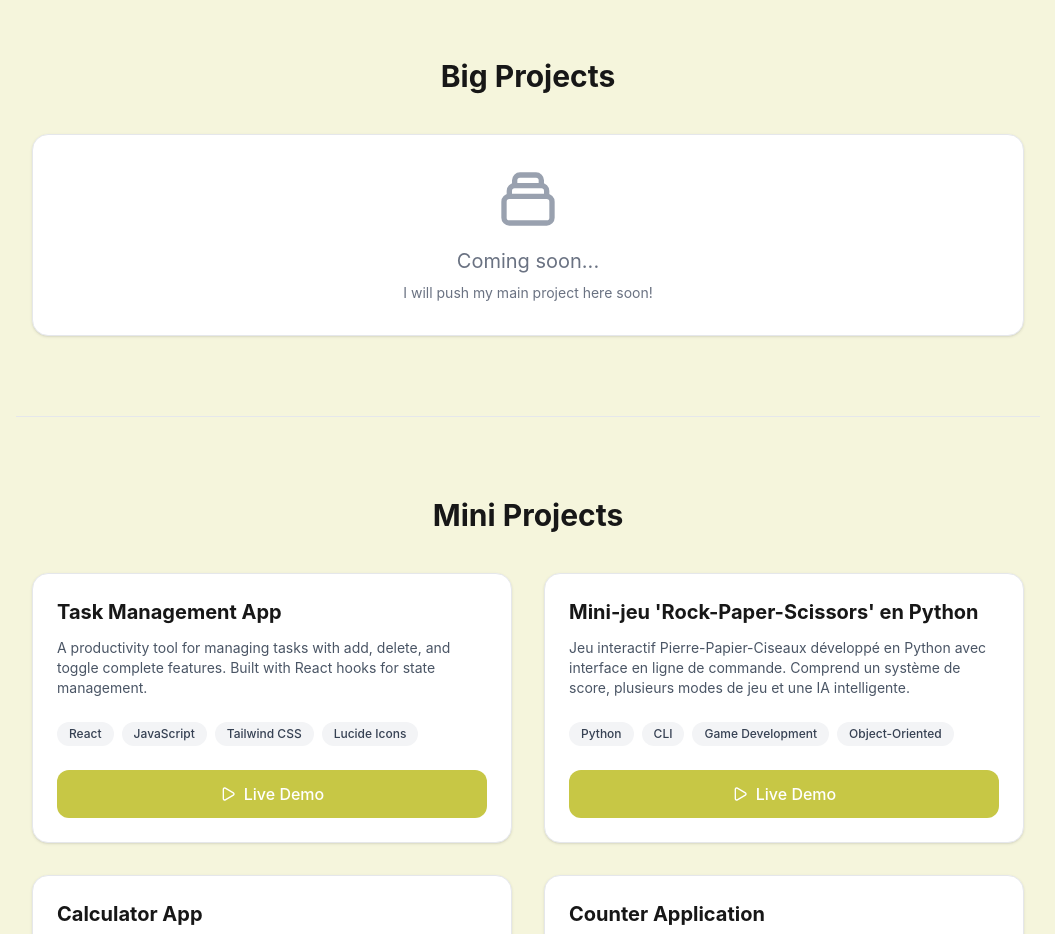
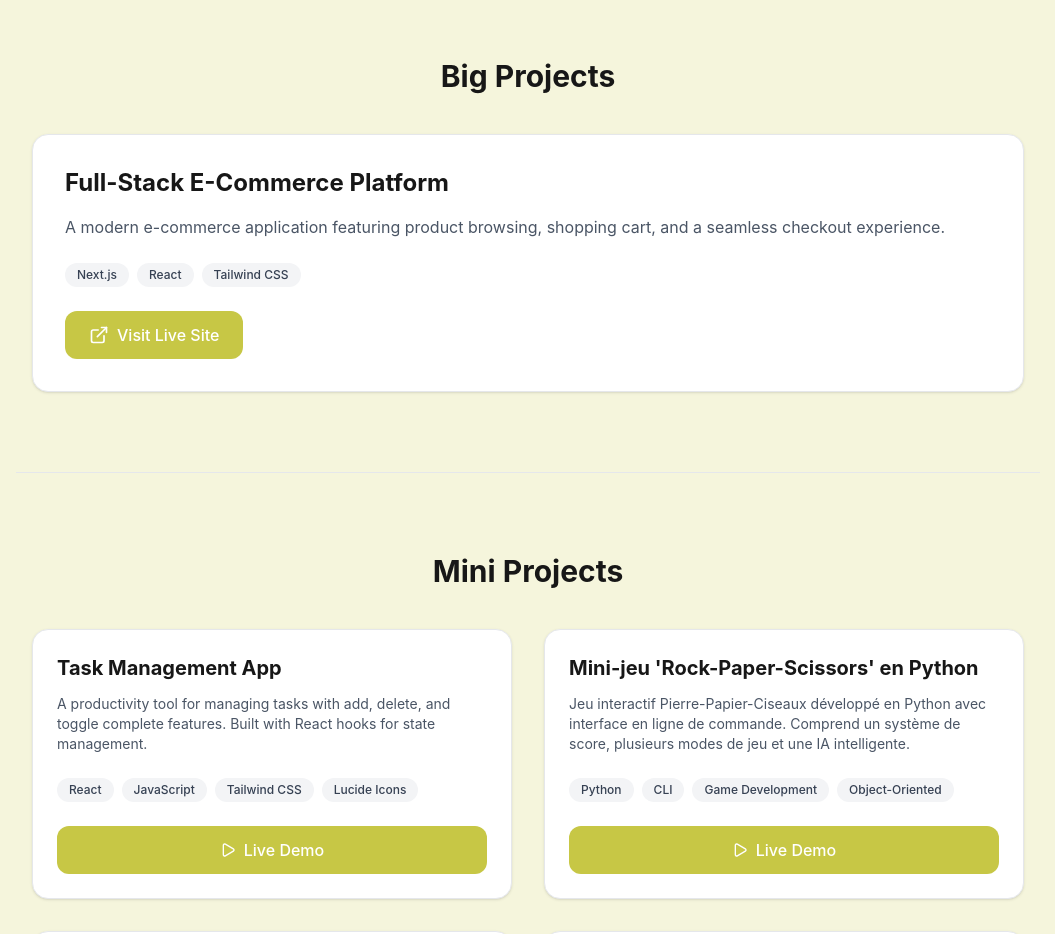
Before and after one commit to Med-amine-moumen/my-portfolio, a React (Vite) app: page / in a window 1280 px wide. Shown: the part 1020-1954 px from the top of the page, without its empty margins (112-1167 px from the left). Built offline with nearby package versions, Linux system fonts and the light colour scheme.

Commit message:
Update Big Projects with E-commerce platform

```diff
--- a/src/App.tsx
+++ b/src/App.tsx
@@ -180,10 +180,27 @@ function App() {
         {/* Big Projects */}
         <section id="big-projects" className="py-20 px-4 max-w-5xl mx-auto border-t border-gray-200 dark:border-gray-800 flex flex-col items-center">
           <h2 className="text-3xl font-bold mb-10">Big Projects</h2>
-          <div className="w-full bg-white dark:bg-gray-800 rounded-2xl shadow-sm border border-gray-200 dark:border-gray-700 p-8 text-center text-gray-500 dark:text-gray-400">
-            <svg className="w-16 h-16 mx-auto mb-4 text-gray-400" fill="none" stroke="currentColor" viewBox="0 0 24 24" xmlns="http://www.w3.org/2000/svg"><path strokeLinecap="round" strokeLinejoin="round" strokeWidth={2} d="M19 11H5m14 0a2 2 0 012 2v6a2 2 0 01-2 2H5a2 2 0 01-2-2v-6a2 2 0 012-2m14 0V9a2 2 0 00-2-2M5 11V9a2 2 0 012-2m0 0V5a2 2 0 012-2h6a2 2 0 012 2v2M7 7h10" /></svg>
-            <p className="text-xl">Coming soon...</p>
-            <p className="mt-2 text-sm">I will push my main project here soon!</p>
+          <div className="w-full bg-white dark:bg-gray-800 rounded-2xl shadow-sm border border-gray-200 dark:border-gray-700 p-8 flex flex-col lg:flex-row items-center gap-8 hover:shadow-md transition">
+            <div className="flex-1">
+              <h3 className="font-bold text-2xl mb-4 dark:text-white">Full-Stack E-Commerce Platform</h3>
+              <p className="text-gray-600 dark:text-gray-300 mb-6">
+                A modern e-commerce application featuring product browsing, shopping cart, and a seamless checkout experience.
+              </p>
+              <div className="flex flex-wrap gap-2 mb-6">
+                <span className="px-3 py-1 bg-gray-100 dark:bg-gray-700 text-xs font-medium rounded-full text-gray-700 dark:text-gray-300">Next.js</span>
+                <span className="px-3 py-1 bg-gray-100 dark:bg-gray-700 text-xs font-medium rounded-full text-gray-700 dark:text-gray-300">React</span>
+                <span className="px-3 py-1 bg-gray-100 dark:bg-gray-700 text-xs font-medium rounded-full text-gray-700 dark:text-gray-300">Tailwind CSS</span>
+              </div>
+              <a
+                href="https://ecommerce-amine.vercel.app/"
+                target="_blank"
+                rel="noopener noreferrer"
+                className="inline-flex items-center gap-2 px-6 py-3 bg-accent-base hover:bg-accent-hover text-white rounded-xl font-medium transition-colors"
+              >
+                <ExternalLink className="w-5 h-5" />
+                Visit Live Site
+              </a>
+            </div>
           </div>
         </section>
 
```
